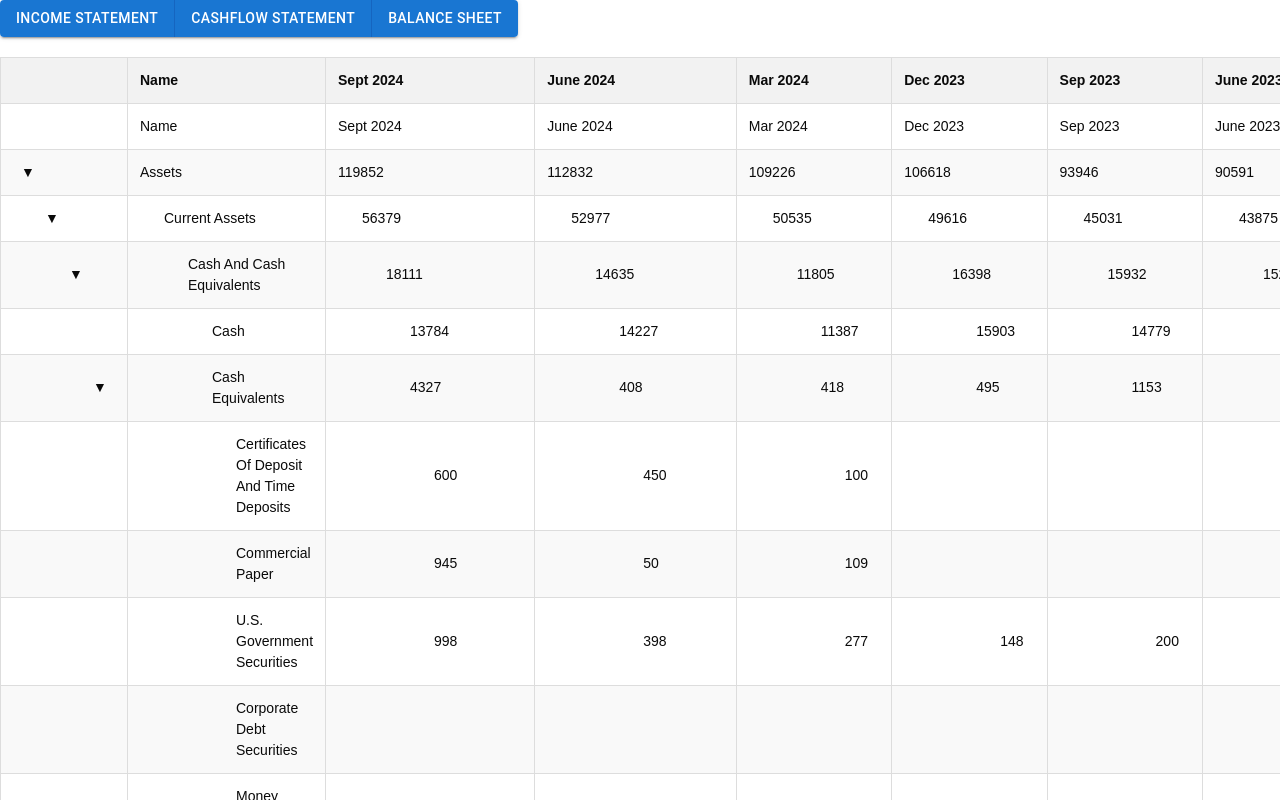
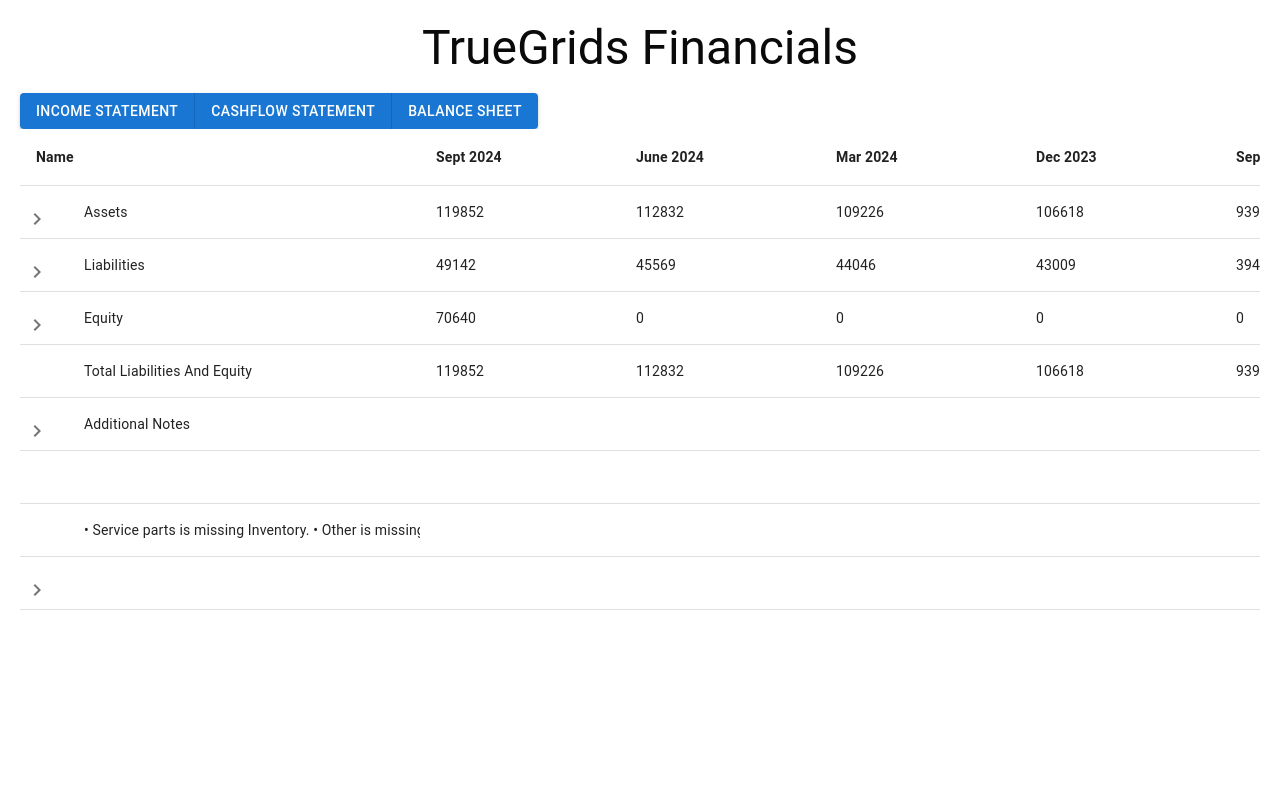
Before and after one commit to Czario/frontend_true_grids, a Next.js app: page /financials in a window 1280 px wide. Shown: the top 800 px of the page. Built offline with nearby package versions, Linux system fonts and the light colour scheme.

Commit message:
Grid working with mui and virtualisation strategies

```diff
--- a/package.json
+++ b/package.json
@@ -11,8 +11,10 @@
   "dependencies": {
     "@emotion/react": "^11.14.0",
     "@emotion/styled": "^11.14.0",
-    "@mui/material": "^6.4.1",
+    "@mui/icons-material": "^6.4.2",
+    "@mui/material": "^6.4.2",
     "@tanstack/react-table": "^8.20.6",
+    "@tanstack/react-virtual": "^3.11.3",
     "@types/styled-components": "^5.1.34",
     "next": "15.1.6",
     "react": "^19.0.0",
--- a/src/app/financials/page.tsx
+++ b/src/app/financials/page.tsx
@@ -1,13 +1,19 @@
 "use client";
 
-import { useState, useEffect } from 'react';
-import { fetchStatement } from '@/modules/financials/services/apiStatementService';
-import StatementTable from '@/modules/financials/components/StatementTable';
-import { Button, ButtonGroup, CircularProgress, Typography } from '@mui/material';
-import { DataItem } from '@/modules/financials/interfaces/financials';
+import { useState, useEffect } from "react";
+import { fetchStatement } from "@/modules/financials/services/apiStatementService";
+import StatementTable from "@/modules/financials/components/StatementTable";
+import {
+  Box,
+  Button,
+  ButtonGroup,
+  CircularProgress,
+  Typography,
+} from "@mui/material";
+import { DataItem } from "@/modules/financials/interfaces/financials";
 
 const Home: React.FC = () => {
-  const [statementType, setStatementType] = useState<string>('balanceSheet');
+  const [statementType, setStatementType] = useState<string>("balanceSheet");
   const [data, setData] = useState<DataItem[]>([]);
   const [loading, setLoading] = useState<boolean>(true);
   const [error, setError] = useState<string | null>(null);
@@ -20,7 +26,7 @@
         const response = await fetchStatement(statementType);
         setData(response.data);
       } catch (err) {
-        setError('Failed to fetch financial data.');
+        setError("Failed to fetch financial data.");
       } finally {
         setLoading(false);
       }
@@ -28,18 +34,44 @@
     fetchData();
   }, [statementType]);
   return (
-    <div>
-      <ButtonGroup variant="contained" aria-label="outlined primary button group">
-        <Button onClick={() => setStatementType('incomeStatement')}>Income Statement</Button>
-        <Button onClick={() => setStatementType('cashFlow')}>Cashflow Statement</Button>
-        <Button onClick={() => setStatementType('balanceSheet')}>Balance Sheet</Button>
+    <div style={{ padding: "20px" }}>
+      <Box
+        sx={{
+          display: "flex",
+          justifyContent: "center",
+          alignItems: "center",
+          width: "100%",
+        }}
+      >
+        <Typography variant="h3" gutterBottom>
+          TrueGrids Financials
+        </Typography>
+      </Box>
+
+      <ButtonGroup
+        variant="contained"
+        aria-label="outlined primary button group"
+      >
+        <Button onClick={() => setStatementType("incomeStatement")}>
+          Income Statement
+        </Button>
+        <Button onClick={() => setStatementType("cashFlow")}>
+          Cashflow Statement
+        </Button>
+        <Button onClick={() => setStatementType("balanceSheet")}>
+          Balance Sheet
+        </Button>
       </ButtonGroup>
 
-      {loading && <CircularProgress style={{ margin: '20px auto', display: 'block' }} />}
+      {loading && (
+        <CircularProgress style={{ margin: "20px auto", display: "block" }} />
+      )}
       {error && <Typography color="error">{error}</Typography>}
 
       {!loading && !error && data.length === 0 && (
-        <Typography>No data available for the selected statement type.</Typography>
+        <Typography>
+          No data available for the selected statement type.
+        </Typography>
       )}
 
       {!loading && !error && data.length > 0 && <StatementTable data={data} />}
--- a/src/modules/financials/components/StatementTable.tsx
+++ b/src/modules/financials/components/StatementTable.tsx
@@ -1,126 +1,194 @@
-import React, { useMemo } from "react";
-import {
-  useReactTable,
-  getCoreRowModel,
-  getExpandedRowModel,
-  flexRender,
-  ColumnDef,
-} from "@tanstack/react-table";
-import { parseData } from "../utils/parseData";
-import { DataItem, ParsedRow } from "@/modules/financials/interfaces/financials";
-import styled from "styled-components";
+import React, { useMemo, useRef, memo, forwardRef } from 'react';
+import { useReactTable, getCoreRowModel, getExpandedRowModel, flexRender, ColumnDef, Row } from '@tanstack/react-table';
+import { useVirtualizer } from '@tanstack/react-virtual';
+import { Table, TableBody, TableCell, TableContainer, TableHead, TableRow, IconButton, Box, styled } from '@mui/material';
+import { ExpandMore, ExpandLess } from '@mui/icons-material';
+import { parseData } from '../utils/parseData';
+import { DataItem, ParsedRow } from '@/modules/financials/interfaces/financials';
 
-const Table = styled.table`
-  width: 100%;
-  border-collapse: collapse;
-  margin: 20px 0;
-  font-size: 14px;
-  text-align: left;
-`;
+const COLUMN_CONFIG = [
+  { width: 400 },
+  { width: 200 },
+  { width: 200 },
+  { width: 200 },
+];
 
-const Th = styled.th`
-  background-color: #f2f2f2;
-  padding: 12px;
-  border: 1px solid #ddd;
-  position: sticky;
-  top: 0;
-  z-index: 1;
-`;
-
-const Td = styled.td<{ $level: number }>`
-  padding: 12px;
-  border: 1px solid #ddd;
-  padding-left: ${props => props.$level * 24 + 12}px;
-  transition: padding-left 0.2s ease;
-`;
-
-const Tr = styled.tr`
-  &:nth-child(even) {
-    background-color: #f9f9f9;
-  }
-`;
-
-const ExpandButton = styled.button`
-  cursor: pointer;
-  background: none;
-  border: none;
-  padding: 0 8px;
-  font-size: 14px;
-  width: 30px;
-`;
-
-interface StatementTableProps {
-  data: DataItem[];
+interface StyledTableCellProps {
+  level: number;
+  $width?: number;
 }
 
-const StatementTable: React.FC<StatementTableProps> = ({ data }) => {
+const StyledTableCell = styled(TableCell, {
+  shouldForwardProp: (prop) => !['level', '$width'].includes(prop.toString()),
+})<StyledTableCellProps>(({ theme, level, $width }) => ({
+  paddingLeft: `${level * 32 + 16}px !important`,
+  width: `${$width}px !important`,
+  minWidth: `${$width}px !important`,
+  maxWidth: `${$width}px !important`,
+  whiteSpace: 'nowrap',
+  overflow: 'hidden',
+  textOverflow: 'ellipsis',
+  boxSizing: 'border-box',
+}));
+
+const MemoizedRow = memo(
+  forwardRef<HTMLTableRowElement, {
+    row: Row<ParsedRow>;
+    start: number;
+    measure: (element: HTMLElement) => void
+  }>(
+    ({ row, start, measure }, ref) => {
+      const rowRef = useRef<HTMLTableRowElement>(null);
+      const virtualStyle = useMemo(() => ({
+        position: 'absolute',
+        top: 0,
+        left: 0,
+        width: '100%',
+        transform: `translateY(${start}px)`,
+      }), [start]);
+
+      React.useEffect(() => {
+        if (rowRef.current) measure(rowRef.current);
+      }, [measure]);
+
+      return (
+        <TableRow ref={ref} hover style={virtualStyle as React.CSSProperties}>
+          {row.getVisibleCells().map((cell, index) => {
+            const isFirstColumn = cell.column.id === 'col0';
+            return (
+              <StyledTableCell
+                key={cell.id}
+                level={row.original.level}
+                $width={COLUMN_CONFIG[index]?.width || 200}
+              >
+                {isFirstColumn && (
+                  <IconButton
+                    size="small"
+                    onClick={row.getToggleExpandedHandler()}
+                    disabled={!row.original.hasChildren}
+                    sx={{
+                      visibility: row.original.hasChildren ? 'visible' : 'hidden',
+                      marginRight: 2,
+                      transform: row.getIsExpanded() ? 'rotate(0deg)' : 'rotate(-90deg)',
+                      transition: 'transform 0.2s ease',
+                      position: 'absolute',
+                      left: `${row.original.level * 32}px`,
+                    }}
+                  >
+                    {row.getIsExpanded() ? <ExpandLess /> : <ExpandMore />}
+                  </IconButton>
+                )}
+                <Box
+                  sx={{
+                    marginLeft: isFirstColumn ? '48px' : 0,
+                    display: 'inline-block',
+                    width: `calc(100% - ${isFirstColumn ? '48px' : '0px'})`,
+                  }}
+                >
+                  {flexRender(cell.column.columnDef.cell, cell.getContext())}
+                </Box>
+              </StyledTableCell>
+            );
+          })}
+        </TableRow>
+      );
+    }
+  )
+);
+
+const StatementTable: React.FC<{ data: DataItem[] }> = ({ data }) => {
   const { columns, rows } = useMemo(() => {
     const parsedData = parseData(data);
-
-    const expandColumn: ColumnDef<ParsedRow> = {
-      id: 'expand',
-      header: () => null,
-      cell: ({ row }) => {
-        if (!row.original.hasChildren) return null;
-        return (
-          <ExpandButton
-            onClick={row.getToggleExpandedHandler()}
-            data-expanded={row.getIsExpanded()}
-          >
-            {row.getIsExpanded() ? "▼" : "▶"}
-          </ExpandButton>
-        );
-      }
-    };
-
     return {
-      columns: [expandColumn, ...parsedData.columns],
-      rows: parsedData.rows
+      columns: parsedData.columns.map((col, index) => ({
+        id: col.accessorKey,
+        header: col.header,
+        accessorFn: (row: ParsedRow) => row[`col${index}`],
+        size: COLUMN_CONFIG[index]?.width || 200,
+      })),
+      rows: parsedData.rows,
     };
   }, [data]);
 
   const table = useReactTable({
     data: rows,
-    columns: columns as ColumnDef<ParsedRow>[],
+    columns,
     getCoreRowModel: getCoreRowModel(),
     getExpandedRowModel: getExpandedRowModel(),
-    getSubRows: row => row.children,
-    initialState: {
-      expanded: true
-    }
+    getSubRows: (row) => row.children,
   });
 
+  const tableContainerRef = useRef<HTMLDivElement>(null);
+  const rowVirtualizer = useVirtualizer({
+    count: rows.length,
+    estimateSize: () => 53,
+    getScrollElement: () => tableContainerRef.current,
+    overscan: 10,
+  });
+
+  const virtualItems = rowVirtualizer.getVirtualItems();
+
   return (
-    <div style={{ overflowX: "auto", maxWidth: "100vw" }}>
-      <Table>
-        <thead>
-          {table.getHeaderGroups().map(headerGroup => (
-            <Tr key={headerGroup.id}>
-              {headerGroup.headers.map(header => (
-                <Th key={header.id} colSpan={header.colSpan}>
+    <TableContainer
+      ref={tableContainerRef}
+      component={Box}
+      sx={{
+        maxHeight: '80vh',
+        overflow: 'auto',
+        position: 'relative',
+        '& .MuiTableCell-root': { boxSizing: 'border-box' },
+      }}
+    >
+      <Table
+        stickyHeader
+        sx={{
+          tableLayout: 'fixed',
+          minWidth: COLUMN_CONFIG.reduce((sum, col) => sum + col.width, 0),
+        }}
+      >
+        <TableHead>
+          {table.getHeaderGroups().map((headerGroup) => (
+            <TableRow key={headerGroup.id}>
+              {headerGroup.headers.map((header, index) => (
+                <TableCell
+                  key={header.id}
+                  sx={{
+                    fontWeight: 'bold',
+                    width: `${COLUMN_CONFIG[index]?.width || 200}px`,
+                    minWidth: `${COLUMN_CONFIG[index]?.width || 200}px`,
+                    maxWidth: `${COLUMN_CONFIG[index]?.width || 200}px`,
+                    overflow: 'hidden',
+                    textOverflow: 'ellipsis',
+                  }}
+                >
                   {flexRender(header.column.columnDef.header, header.getContext())}
-                </Th>
+                </TableCell>
               ))}
-            </Tr>
+            </TableRow>
           ))}
-        </thead>
-        <tbody>
-          {table.getRowModel().rows.map(row => (
-            <Tr key={row.id}>
-              {row.getVisibleCells().map(cell => (
-                <Td
-                  key={cell.id}
-                  $level={row.original.level}
-                >
-                  {flexRender(cell.column.columnDef.cell, cell.getContext())}
-                </Td>
-              ))}
-            </Tr>
-          ))}
-        </tbody>
+        </TableHead>
+
+        <TableBody
+          sx={{
+            height: `${rowVirtualizer.getTotalSize()}px`,
+            position: 'relative',
+          }}
+        >
+          {virtualItems.map((virtualRow) => {
+            const row = table.getRowModel().rows[virtualRow.index];
+            return (
+              <MemoizedRow
+                key={row.id}
+                row={row}
+                start={virtualRow.start}
+                measure={rowVirtualizer.measureElement}
+              />
+            );
+          })}
+        </TableBody>
       </Table>
-    </div>
+    </TableContainer>
   );
 };
 
-export default StatementTable;
+export default React.memo(StatementTable);
--- a/src/modules/financials/utils/parseData.ts
+++ b/src/modules/financials/utils/parseData.ts
@@ -26,24 +26,26 @@
 export const parseData = (data: DataItem[]): ParsedData => {
   if (!data?.length) return { columns: [], rows: [] };
 
-  // Create map for quick lookups
   const itemMap = new Map(data.map(item => [item._id, item]));
 
-  // Find header row (first row with level 0 and parent null)
+  // Find header row (first row with level 0 and all string values)
   const headerRow = data.find(item =>
     item.level === 0 &&
     item.parent === null &&
-    item.cells.some(cell => typeof cell.value === 'string')
+    item.cells.every(cell => typeof cell.value === 'string')
   );
 
-  // Create columns from header row
+  // Filter out header row from data
+  const filteredData = headerRow ? data.filter(item => item._id !== headerRow._id) : data;
+
+  // Create columns from header row or default
   const columns = headerRow?.cells.map((cell, index) => ({
     header: cell.value?.toString() || `Column ${index + 1}`,
     accessorKey: `col${index}`
   })) || [];
 
-  // Build hierarchy starting from root items (parent === null)
-  const rows = buildHierarchy(data, null, itemMap);
+  // Build hierarchy without header row
+  const rows = buildHierarchy(filteredData, null, itemMap);
 
   return { columns, rows };
 };
```
Also changed, not shown: 1 other file (tests, documents, lock files or other folders).
